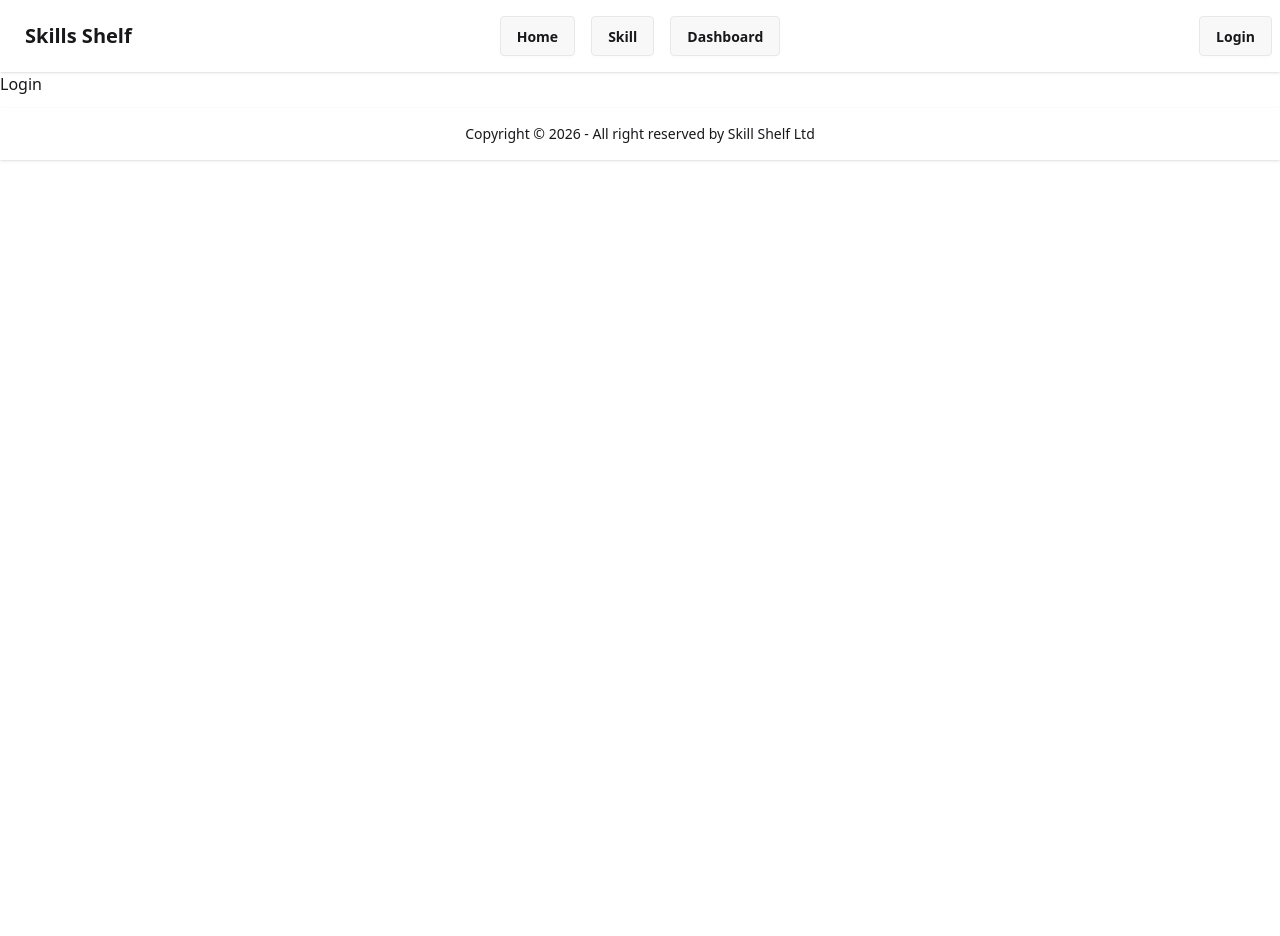
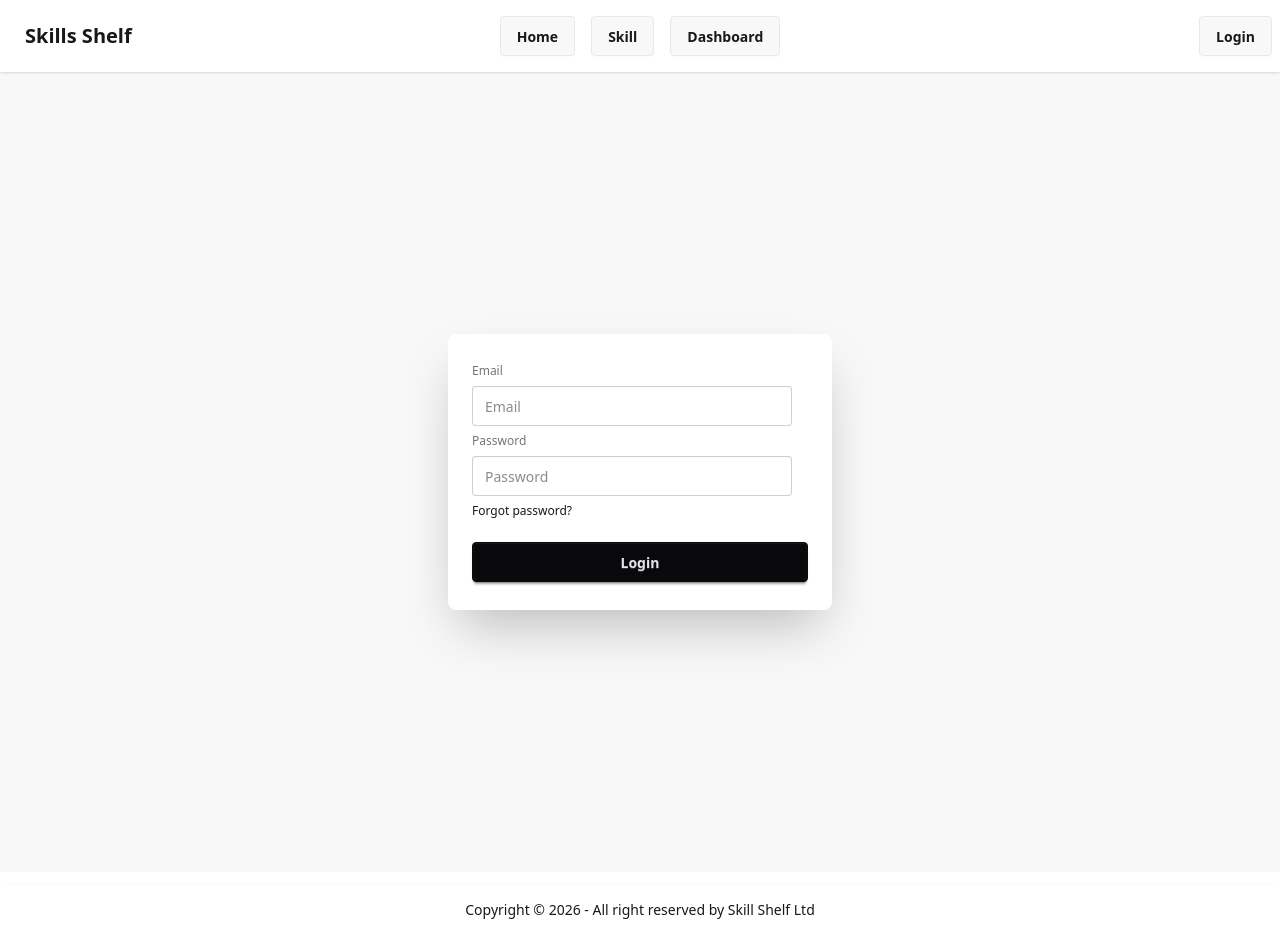
Before and after one commit to anikshajol/skill-shelf, a React (Vite) app: page /login in a window 1280 px wide. Before the commit the page ends 800 px from the top, so only its background shows below. Built offline with nearby package versions, Linux system fonts and the light colour scheme.

Commit message:
login registration form setup and authProvider impliment

```diff
--- /dev/null
+++ b/src/Context/Context.jsx
@@ -0,0 +1,3 @@
+import { createContext } from "react";
+
+export const AuthContext = createContext(null);
--- a/src/Pages/Login.jsx
+++ b/src/Pages/Login.jsx
@@ -1,7 +1,28 @@
-import React from "react";
+import React, { useContext } from "react";
+import { AuthContext } from "../Context/Context";
 
 const Login = () => {
-  return <div>Login</div>;
+  const { name } = useContext(AuthContext);
+  console.log(name);
+
+  return (
+    <div className="hero bg-base-200 min-h-screen">
+      <div className="card bg-base-100 w-full max-w-sm shrink-0 shadow-2xl">
+        <div className="card-body">
+          <fieldset className="fieldset">
+            <label className="label">Email</label>
+            <input type="email" className="input" placeholder="Email" />
+            <label className="label">Password</label>
+            <input type="password" className="input" placeholder="Password" />
+            <div>
+              <a className="link link-hover">Forgot password?</a>
+            </div>
+            <button className="btn btn-neutral mt-4">Login</button>
+          </fieldset>
+        </div>
+      </div>
+    </div>
+  );
 };
 
 export default Login;
--- a/src/Pages/Register.jsx
+++ b/src/Pages/Register.jsx
@@ -2,8 +2,39 @@ import React from "react";
 
 const Register = () => {
   return (
-    <div>
-      <h2>Register</h2>
+    <div className="hero bg-base-200 min-h-screen">
+      <div className="card bg-base-100 w-full max-w-sm shrink-0 shadow-2xl">
+        <div className="card-body">
+          <form className="fieldset">
+            {/* userName */}
+            <label className="label">Username</label>
+            <input
+              type="text"
+              name="name"
+              className="input"
+              placeholder="Username"
+            />
+            {/* email field */}
+            <label className="label">Email</label>
+            <input
+              type="email"
+              name="email"
+              required
+              className="input"
+              placeholder="Email"
+            />
+            {/* password filed */}
+            <label className="label">Password</label>
+            <input
+              type="password"
+              name="password"
+              className="input"
+              placeholder="Password"
+            />
+            <button className="btn btn-neutral mt-4">Login</button>
+          </form>
+        </div>
+      </div>
     </div>
   );
 };
--- /dev/null
+++ b/src/Provider/Provider.jsx
@@ -0,0 +1,15 @@
+import React from "react";
+import { AuthContext } from "../Context/Context";
+import { createUserWithEmailAndPassword } from "firebase/auth";
+import { auth } from "../firebase/firebase.config";
+
+const Provider = ({ children }) => {
+  const SignUpUser = (email, password) => {
+    return createUserWithEmailAndPassword(auth, email, password);
+  };
+
+  const user = { name: "anik" };
+  return <AuthContext value={user}>{children}</AuthContext>;
+};
+
+export default Provider;
--- a/src/main.jsx
+++ b/src/main.jsx
@@ -4,9 +4,12 @@ import "./index.css";
 import App from "./App.jsx";
 import { RouterProvider } from "react-router";
 import { router } from "./Routes/Router.jsx";
+import Provider from "./Provider/Provider.jsx";
 
 createRoot(document.getElementById("root")).render(
   <StrictMode>
-    <RouterProvider router={router}></RouterProvider>
+    <Provider>
+      <RouterProvider router={router}></RouterProvider>
+    </Provider>
   </StrictMode>
 );
```
